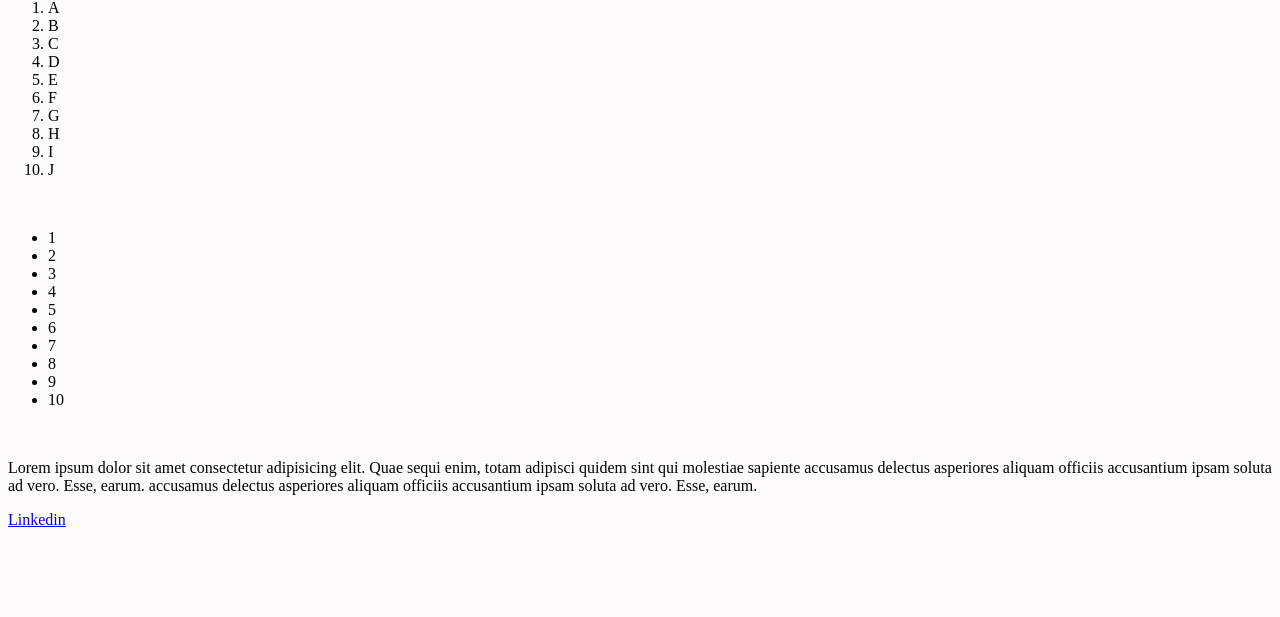
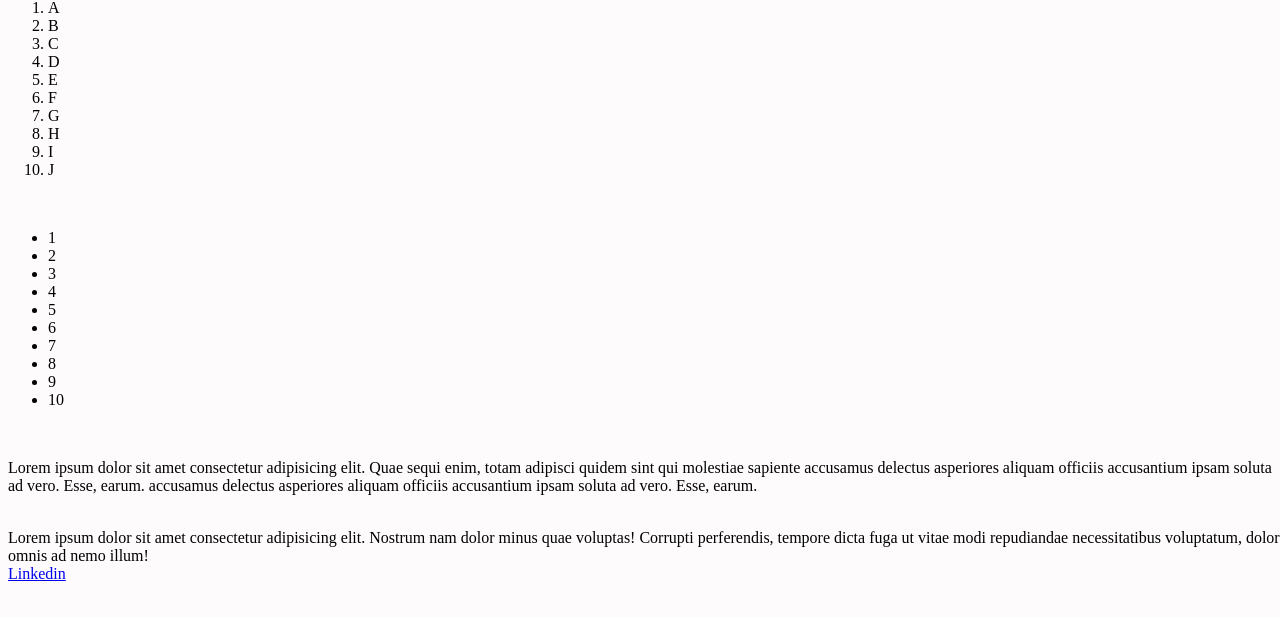
Before and after one commit to PabloLSa/Lessons-Learned, a plain HTML site: page index.html in a window 1280 px wide. Shown: the part 115-732 px from the top of the page. Drawn offline with Linux system fonts and the light colour scheme.

Commit message:
9. Crie uma tag html aside que contenha uma breve descrição sobre você

```diff
--- a/index.html
+++ b/index.html
@@ -47,6 +47,11 @@
             <p>Lorem ipsum dolor sit amet consectetur adipisicing elit. Quae sequi enim, totam adipisci quidem sint qui molestiae sapiente accusamus delectus asperiores aliquam officiis accusantium ipsam soluta ad vero. Esse, earum.
                 accusamus delectus asperiores aliquam officiis accusantium ipsam soluta ad vero. Esse, earum. </p>
         </article>
+        <br>
+        <aside>
+            Lorem ipsum dolor sit amet consectetur adipisicing elit. Nostrum nam dolor minus quae voluptas! Corrupti perferendis, tempore dicta fuga ut vitae modi repudiandae necessitatibus voluptatum, dolor omnis ad nemo illum!
+        </aside>
+
 
     <footer id="rodape">
         <a href="https://www.linkedin.com/in/pablo-landim-de-s%C3%A1-99267454/" target="_blank" rel="noopener noreferrer">Linkedin</a>
```
